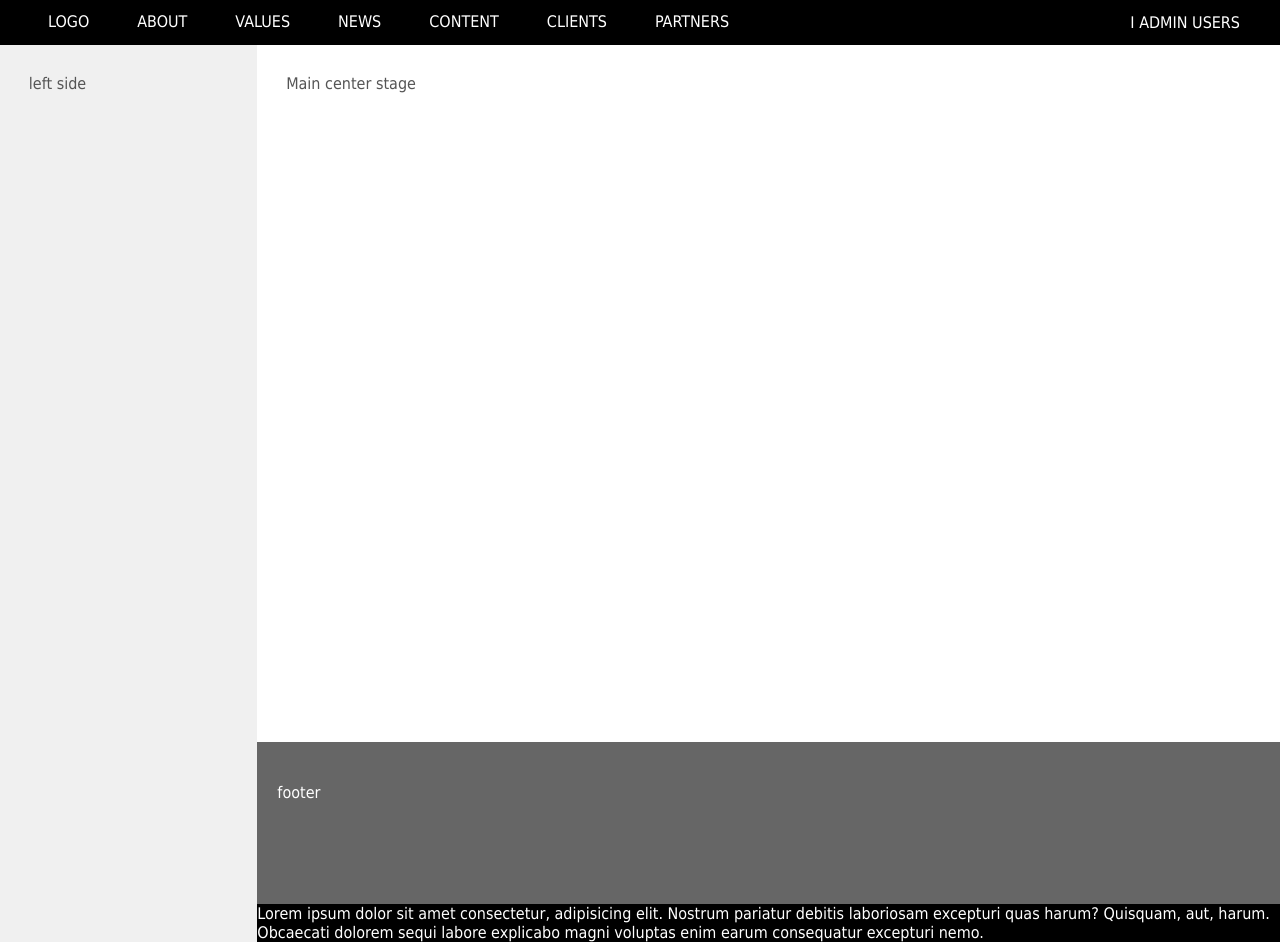
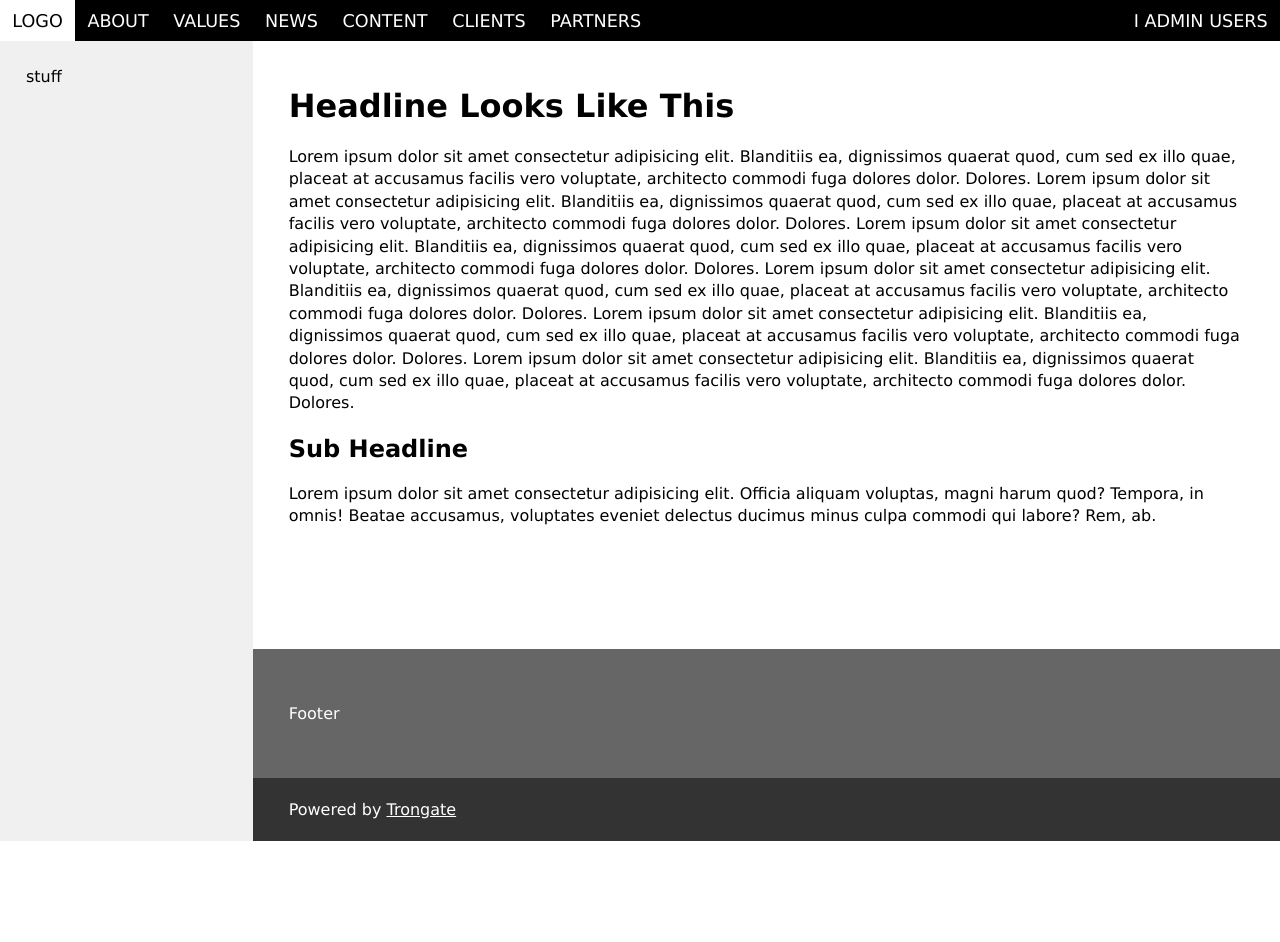
Before and after one commit to trongate/trongate-default-admin, a PHP site: page / in a window 1280 px wide. After the commit the page ends 841 px from the top, so only its background shows below. Run offline with PHP 8.4, Linux system fonts and the light colour scheme.

Commit message:
Looking good for general layout

```diff
--- a/index.php
+++ b/index.php
@@ -3,11 +3,9 @@
 <head>
 	<meta charset="UTF-8">
 	<meta name="viewport" content="width=device-width, initial-scale=1.0">
-	<link rel="stylesheet" href="css/trongate.css">
 	<title>Document</title>
 </head>
 <body>
-
 <div id="top-gutter">
 	<div>
 		<ul>
@@ -20,156 +18,138 @@
 		    <li><a href="#">Partners</a></li>
 	    </ul>
 	</div>
+	<div><a href="#">i Admin Users</a></div>
+</div>
+<div class="wrapper">
+	<div class="lhs">
+		stuff
+	</div>
 	<div>
-		<a href="#">i Admin Users</a>
+		<div id="main">
+			<h1>Headline Looks Like This</h1>
+			<p>Lorem ipsum dolor sit amet consectetur adipisicing elit. Blanditiis ea, dignissimos quaerat quod, cum sed ex illo quae, placeat at accusamus facilis vero voluptate, architecto commodi fuga dolores dolor. Dolores. Lorem ipsum dolor sit amet consectetur adipisicing elit. Blanditiis ea, dignissimos quaerat quod, cum sed ex illo quae, placeat at accusamus facilis vero voluptate, architecto commodi fuga dolores dolor. Dolores. Lorem ipsum dolor sit amet consectetur adipisicing elit. Blanditiis ea, dignissimos quaerat quod, cum sed ex illo quae, placeat at accusamus facilis vero voluptate, architecto commodi fuga dolores dolor. Dolores. Lorem ipsum dolor sit amet consectetur adipisicing elit. Blanditiis ea, dignissimos quaerat quod, cum sed ex illo quae, placeat at accusamus facilis vero voluptate, architecto commodi fuga dolores dolor. Dolores. Lorem ipsum dolor sit amet consectetur adipisicing elit. Blanditiis ea, dignissimos quaerat quod, cum sed ex illo quae, placeat at accusamus facilis vero voluptate, architecto commodi fuga dolores dolor. Dolores. Lorem ipsum dolor sit amet consectetur adipisicing elit. Blanditiis ea, dignissimos quaerat quod, cum sed ex illo quae, placeat at accusamus facilis vero voluptate, architecto commodi fuga dolores dolor. Dolores. </p>
+			<h2>Sub Headline</h2>
+			<p>Lorem ipsum dolor sit amet consectetur adipisicing elit. Officia aliquam voluptas, magni harum quod? Tempora, in omnis! Beatae accusamus, voluptates eveniet delectus ducimus minus culpa commodi qui labore? Rem, ab.</p>
+		</div>
+		<div id="footer">
+			<div>Footer</div>
+			<div>Powered by <a href="https://trongate.io">Trongate</a></div>
+		</div>
 	</div>
 </div>
 
-<div class="wrapper">
-	<div id="left-side">left side</div>
-	<div>
-		<div id="main">Main center stage</div>
-		<div id="footer">
-		    <div>footer</div>
-		    <div id="btm-gutter">Lorem ipsum dolor sit amet consectetur, adipisicing elit. Nostrum pariatur debitis laboriosam excepturi quas harum? Quisquam, aut, harum. Obcaecati dolorem sequi labore explicabo magni voluptas enim earum consequatur excepturi nemo.</div>
-		</div>
-
-	</div>
-</div>
-
-
-
 <style>
-
 :root {
 	--top-gutter-bg-color: #000;
+	--top-gutter-font-size: 1.1em;
 	--top-gutter-link: #fff;
 	--top-gutter-link-hover: #000;
-	--top-gutter-text-transform: uppercase;
-	--top-gutter-text-decoration: none;
-	--top-gutter-li-margin: 0 2em 0 0;
-	--top-gutter-li-padding: 0.5em;
-	--left-side-bg-color: #f0f0f0;
 	--footer-bg-color: #666;
-	--footer-text-color: #fff;
-	--btm-gutter-bg-color: #000;
-	--btm-gutter-text-color: #fff;
+	--footer-font-color: #fff;
+	--footer-link: #fff;
+	--footer-link-hover: #fff;
+	--footer-btm-bg-color: #333;
+	--lhs-background-color: #f0f0f0;
+}
+
+body {
+	margin: 0;
+	padding: 0;
+	font-family: Verdana, sans-serif;
 }
 
 #top-gutter {
 	background-color: var(--top-gutter-bg-color);
 	display: flex;
 	flex-direction: row;
-	align-items: center;
+	align-items: stretch;
 	justify-content: space-between;
+	text-transform: uppercase;
+	font-size: var(--top-gutter-font-size);
 }
 
-#top-gutter a {
-	color: var(--top-gutter-link);
-	text-transform: var(--top-gutter-text-transform);
-	text-decoration: var(--top-gutter-text-decoration);
-}
-
-#top-gutter a:hover {
-	color: var(--top-gutter-link-hover);
-}
-
-#top-gutter ul {
-	list-style-type: none;
+#top-gutter > div {
 	display: flex;
-	flex-direction: row;
-	margin: 0;
-}
-
-#top-gutter li, #top-gutter li:hover, #top-gutter > div:nth-child(2) {
-	margin: var(--top-gutter-li-margin);
-	height: 100%;
-	padding: var(--top-gutter-li-padding);
-}
-
-#top-gutter li:hover, #top-gutter > div:nth-child(2):hover {
-	color: #000;
-}
-
-#left-side {
-	width: 250px;
-	background-color: var(--left-side-bg-color);
-}
-
-
-#main {
-	min-height: 80vh;
-}
-
-#left-side, #main {
-	padding: 1.8em;
-}
-
-#footer {
-	min-height: 200px;
-}
-
-#footer {
-	display: flex;
+	flex-direction: column;
 	align-items: center;
 	justify-content: center;
 }
 
-#footer > div {
-	width: 100%;
+#top-gutter ul {
+	display: flex;
+	flex-direction: row;
+	margin: 0;
+	padding: 0;
+	list-style-type: none;
 }
 
-#footer > div:nth-child(1) {
-	display: flex;
-	align-items: center;
-	justify-content: flex-start;
-	min-height: 100px;
-	text-indent: 20px;
+#top-gutter a {
+	padding: 0.6em 0.7em;
+	text-decoration: none;
+	color: var(--top-gutter-link)
+}
 
+#top-gutter a:hover {
+	background-color: var(--top-gutter-link);
+	color: #000;
 }
 
 .wrapper {
+	background-color: silver;
 	display: flex;
 	flex-direction: row;
 	min-height: 100vh;
 }
 
 .wrapper > div:nth-child(2) {
+	background-color: #fff;
+	width: 100%;
 	display: flex;
 	flex-direction: column;
-	width: 100%;
+	justify-content: space-between;
 }
+
+.lhs {
+	width: 250px;
+	background-color: var(--lhs-background-color);
+	padding: 26px;
+}
+
+#main {
+	background-color: #fff;
+	padding: 24px 36px;
+}
+
+
 
 #footer {
 	background-color: var(--footer-bg-color);
-	color: var(--footer-text-color);
-	display: flex;
-	flex-direction: column;
-	align-items: center;
-	justify-content: space-between;
+	color: var(--footer-font-color);
 }
 
-#btm-gutter {
-	background-color: var(--btm-gutter-bg-color);
-	color: var(--btm-gutter-text-color);
+#footer > div:nth-child(1) {
+	line-height: 3.6em;
+	padding: 36px;
 }
+
+#footer > div:nth-child(2) {
+	background-color: var(--footer-btm-bg-color);
+	padding: 22px 36px;
+}
+
+#footer a {
+	color: var(--footer-link);
+}
+
+#footer a:hover {
+	color: var(--footer-link-hover);
+}
+
+p {
+	line-height: 1.4em;
+}
+
 </style>
-
-
-
-
-
-
-
-
-
-
-
-
-
-
-
-
 
 </body>
 </html>
```
Also changed, not shown: indexOLD.php (added, +170 -0 lines).
